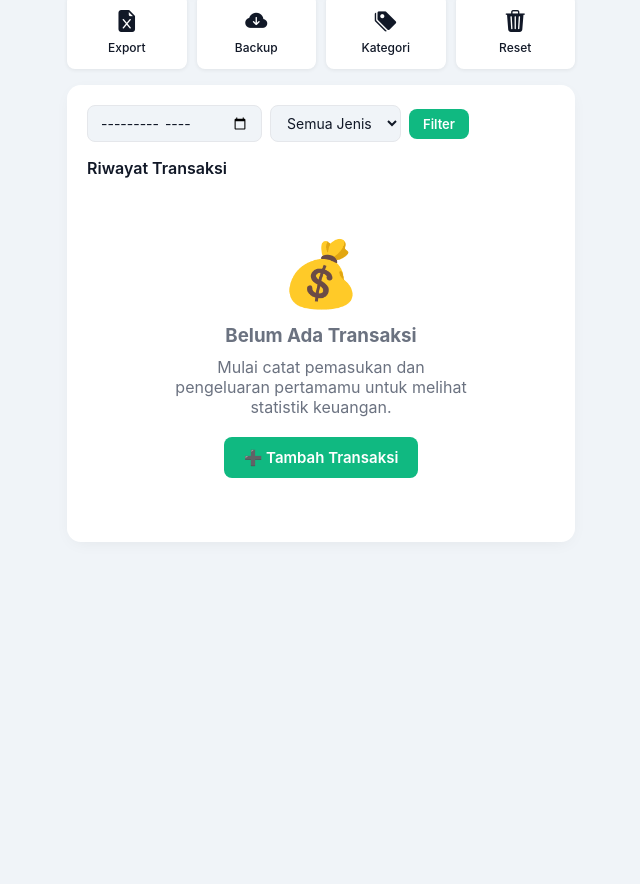
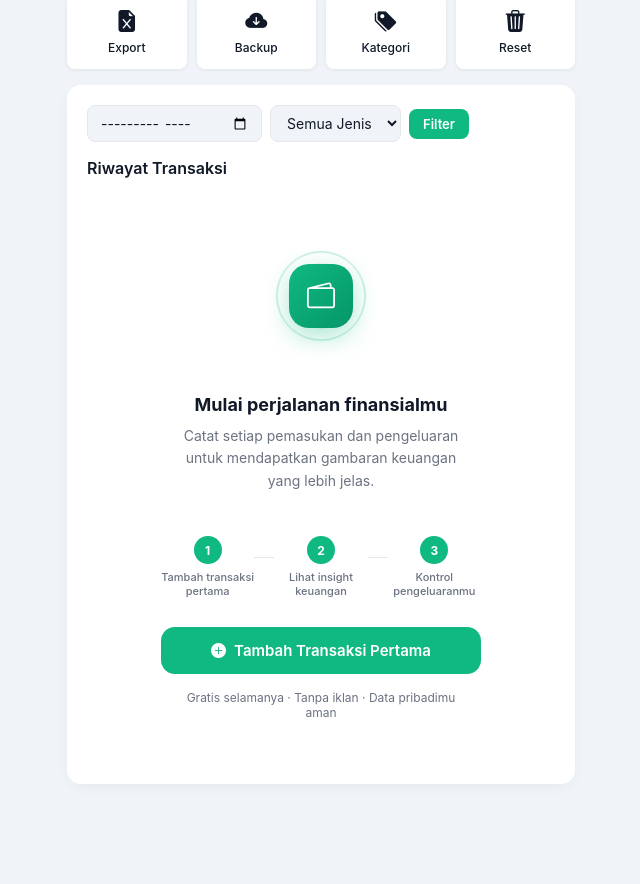
Before and after one commit to restufrmnsyh/DompetQu, a Flask app: page / in a window 1280 px wide. Shown: the part 897-1781 px from the top of the page, without its empty margins (319-959 px from the left). Before the commit the page ends 1439 px from the top, so only its background shows below. Run offline with Flask 3, Linux system fonts and the light colour scheme; a user stored in the database is signed in; data that the repository does not hold is empty.

Commit message:
update empty state

```diff
--- a/static/css/style.css
+++ b/static/css/style.css
@@ -3053,3 +3053,148 @@ scroll-behavior:auto !important;
   transition: opacity var(--motion-fast);
   box-shadow: 0 0 8px var(--primary);
 }
+
+/* ============================================================
+   EMPTY STATE — PROFESSIONAL
+   ============================================================ */
+
+.empty-state {
+  text-align: center;
+  padding: 32px 8px 24px;
+  display: flex;
+  flex-direction: column;
+  align-items: center;
+  gap: 0;
+}
+
+/* Ilustrasi ring konsentris */
+.empty-visual {
+  position: relative;
+  width: 140px;
+  height: 140px;
+  display: flex;
+  align-items: center;
+  justify-content: center;
+  margin-bottom: 28px;
+}
+
+.empty-ring {
+  position: absolute;
+  border-radius: 50%;
+  border: 1.5px solid var(--primary);
+  opacity: 0;
+  animation: ringPulse 3s ease-out infinite;
+}
+.empty-ring-1 { width: 72px;  height: 72px;  animation-delay: 0s; }
+.empty-ring-2 { width: 104px; height: 104px; animation-delay: .5s; }
+.empty-ring-3 { width: 136px; height: 136px; animation-delay: 1s; }
+
+@keyframes ringPulse {
+  0%   { opacity: .5; transform: scale(.85); }
+  60%  { opacity: .12; }
+  100% { opacity: 0; transform: scale(1); }
+}
+
+.empty-icon-wrap {
+  width: 64px; height: 64px;
+  border-radius: 20px;
+  background: linear-gradient(135deg, var(--primary), var(--primary-dark));
+  display: flex;
+  align-items: center;
+  justify-content: center;
+  font-size: 28px;
+  color: #fff;
+  box-shadow: 0 8px 24px rgba(16, 185, 129, .35);
+  position: relative;
+  z-index: 1;
+}
+
+/* Teks */
+.empty-content { margin-bottom: 24px; }
+
+.empty-title {
+  font-size: 18px;
+  font-weight: 700;
+  margin: 0 0 8px;
+  color: var(--text);
+}
+
+.empty-desc {
+  font-size: 14px;
+  color: var(--muted);
+  line-height: 1.6;
+  margin: 0;
+  max-width: 280px;
+}
+
+/* Steps */
+.empty-steps {
+  display: flex;
+  align-items: center;
+  gap: 0;
+  margin-bottom: 28px;
+  width: 100%;
+  max-width: 320px;
+}
+
+.empty-step {
+  display: flex;
+  flex-direction: column;
+  align-items: center;
+  gap: 6px;
+  flex: 1;
+}
+
+.empty-step-num {
+  width: 28px; height: 28px;
+  border-radius: 50%;
+  background: var(--primary);
+  color: #fff;
+  font-size: 12px;
+  font-weight: 700;
+  display: flex;
+  align-items: center;
+  justify-content: center;
+}
+
+.empty-step-text {
+  font-size: 11px;
+  color: var(--muted);
+  font-weight: 500;
+  text-align: center;
+  line-height: 1.3;
+}
+
+.empty-step-line {
+  height: 1.5px;
+  flex: 0 0 20px;
+  background: var(--border);
+  margin-bottom: 20px;
+}
+
+/* CTA */
+.empty-cta {
+  max-width: 320px;
+  display: flex;
+  align-items: center;
+  justify-content: center;
+  gap: 8px;
+  font-size: 15px;
+  padding: 14px 20px;
+  border-radius: 14px;
+  margin-bottom: 16px;
+}
+
+.empty-hint {
+  font-size: 12px;
+  color: var(--muted);
+  margin: 0;
+}
+
+body.dark .empty-icon-wrap {
+  box-shadow: 0 8px 24px rgba(16, 185, 129, .2);
+}
+
+@media (prefers-reduced-motion: reduce) {
+  .empty-ring { animation: none; opacity: .08; }
+}
--- a/templates/dashboard.html
+++ b/templates/dashboard.html
@@ -345,16 +345,43 @@ block content %}
 
   {% else %}
   <div class="empty-state">
-  <div class="empty-icon">💰</div>
-  <h3>Belum Ada Transaksi</h3>
-  <p>
-    Mulai catat pemasukan dan pengeluaran pertamamu
-    untuk melihat statistik keuangan.
-  </p>
+  <div class="empty-visual">
+    <div class="empty-ring empty-ring-3"></div>
+    <div class="empty-ring empty-ring-2"></div>
+    <div class="empty-ring empty-ring-1"></div>
+    <div class="empty-icon-wrap">
+      <i class="bi bi-wallet2"></i>
+    </div>
+  </div>
 
-  <a href="/tambah" class="btn ripple-host">
-    ➕ Tambah Transaksi
+  <div class="empty-content">
+    <h3 class="empty-title">Mulai perjalanan finansialmu</h3>
+    <p class="empty-desc">Catat setiap pemasukan dan pengeluaran untuk mendapatkan gambaran keuangan yang lebih jelas.</p>
+  </div>
+
+  <div class="empty-steps">
+    <div class="empty-step">
+      <div class="empty-step-num">1</div>
+      <div class="empty-step-text">Tambah transaksi pertama</div>
+    </div>
+    <div class="empty-step-line"></div>
+    <div class="empty-step">
+      <div class="empty-step-num">2</div>
+      <div class="empty-step-text">Lihat insight keuangan</div>
+    </div>
+    <div class="empty-step-line"></div>
+    <div class="empty-step">
+      <div class="empty-step-num">3</div>
+      <div class="empty-step-text">Kontrol pengeluaranmu</div>
+    </div>
+  </div>
+
+  <a href="/tambah" class="btn btn-full ripple-host empty-cta">
+    <i class="bi bi-plus-circle-fill"></i>
+    Tambah Transaksi Pertama
   </a>
+
+  <p class="empty-hint">Gratis selamanya · Tanpa iklan · Data pribadimu aman</p>
 </div>
   {% endif %}
 </div>
```
